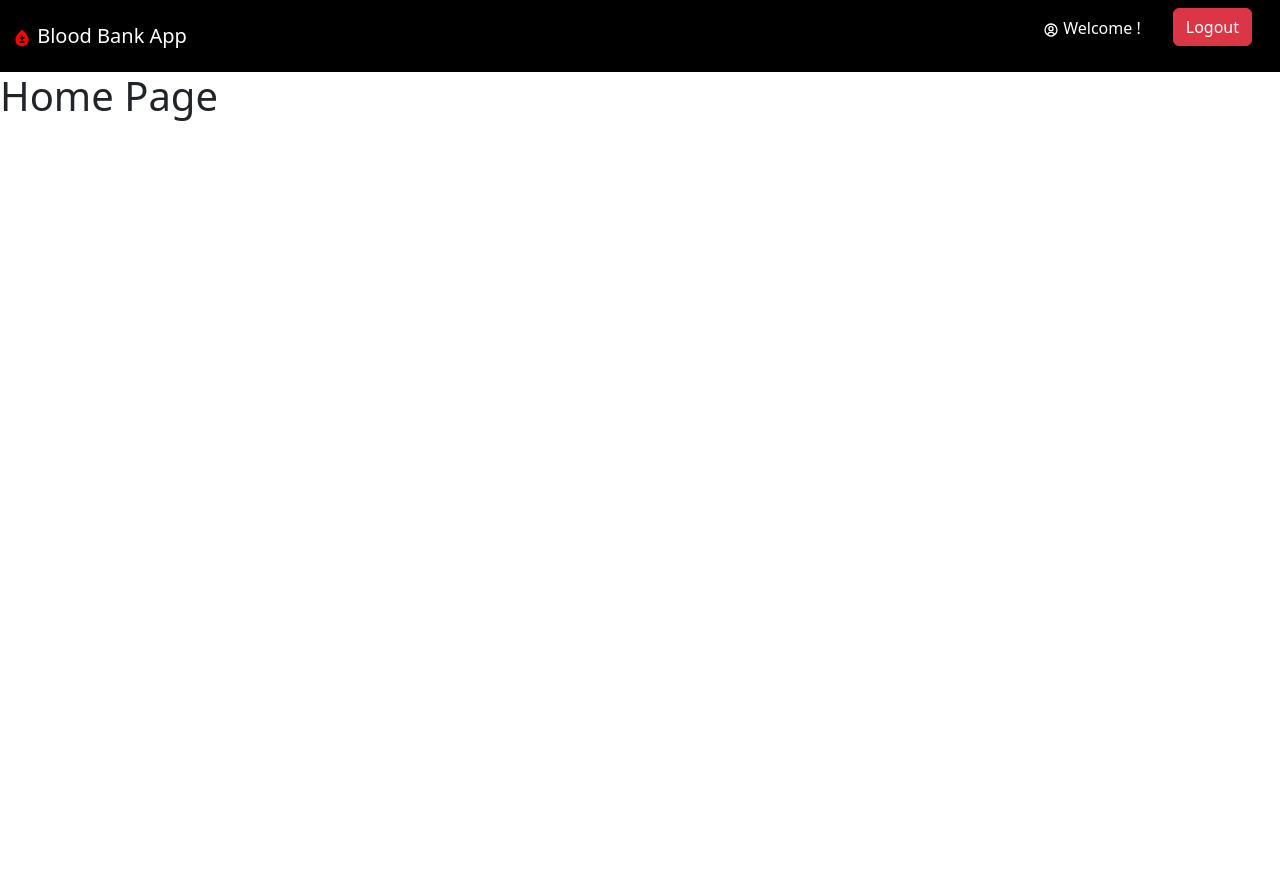
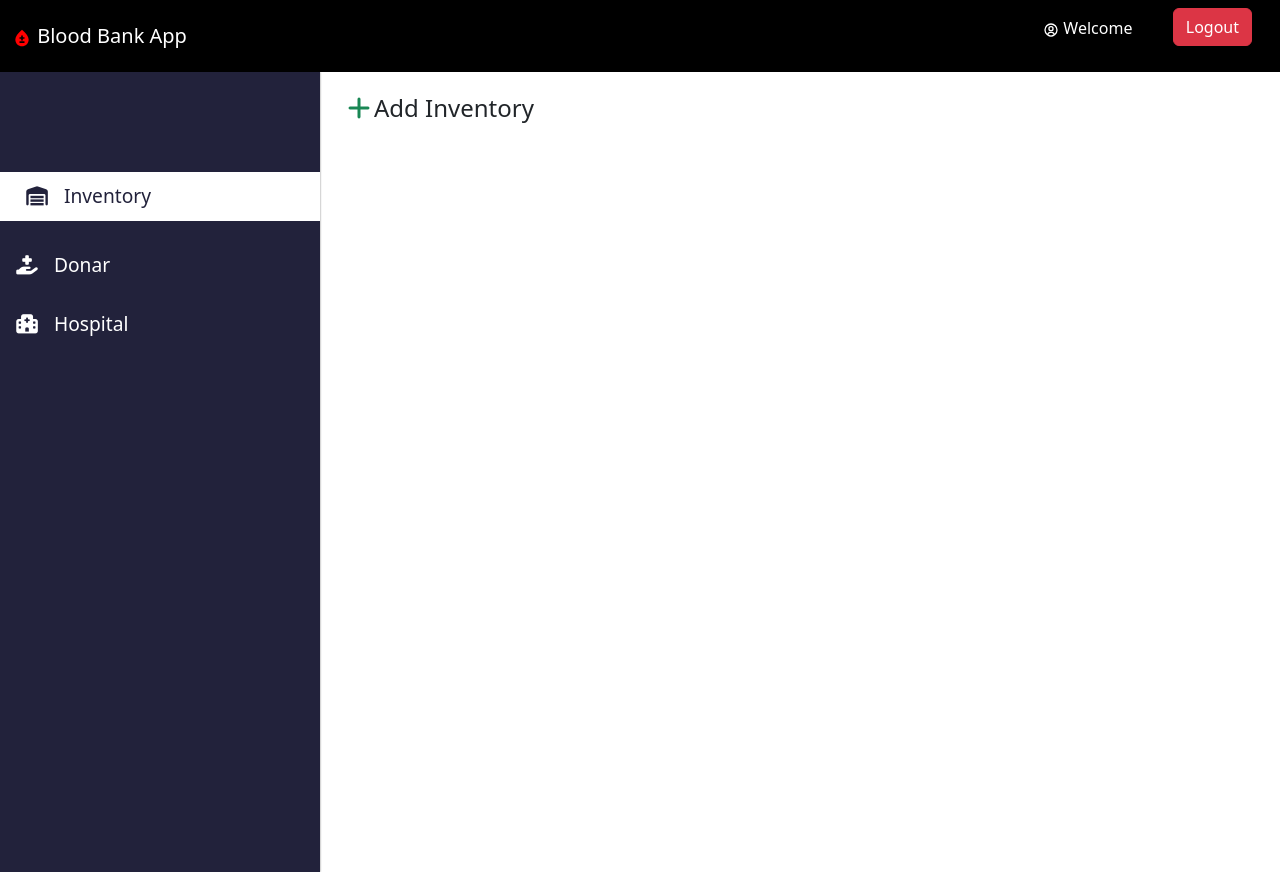
Before and after one commit to AkshatKumar1609/BD, a React (Create React App) app in the folder client/: page / in a window 1280 px wide. Before the commit the page ends 800 px from the top, so only its background shows below. Built offline with nearby package versions, Linux system fonts and the light colour scheme; sample sign-in values are in the browser's storage.

Commit message:
sidebar and modal popUp

```diff
--- a/client/public/index.html
+++ b/client/public/index.html
@@ -25,6 +25,7 @@
       work correctly both with client-side routing and a non-root public URL.
       Learn how to configure a non-root public URL by running `npm run build`.
     -->
+    <link rel="stylesheet" href="https://cdnjs.cloudflare.com/ajax/libs/font-awesome/7.0.0/css/all.min.css" integrity="sha512-DxV+EoADOkOygM4IR9yXP8Sb2qwgidEmeqAEmDKIOfPRQZOWbXCzLC6vjbZyy0vPisbH2SyW27+ddLVCN+OMzQ==" crossorigin="anonymous" referrerpolicy="no-referrer" />
     <title>Blood Bank</title>
   </head>
   <body>
--- a/client/src/components/shared/Layout/Header.js
+++ b/client/src/components/shared/Layout/Header.js
@@ -21,7 +21,10 @@
                 <div className='navbar-brand'><MdBloodtype  color='red'/> Blood Bank App</div>
                 <ul className='navbar-nav flex-row'>
                     <li className='nav-item mx-3'>
-                        <p className='nav-link'><BiUserCircle /> Welcome {user?.name} !</p>
+                        <p className='nav-link'>
+                            <BiUserCircle /> Welcome {user?.name || user?.hospitalName || user?.organizationName} &nbsp;
+                            <span class="badge text-bg-secondary">{user?.role}</span>
+                        </p>
                     </li>
                     <li className='nav-item mx-3'>
                         <button className='btn btn-danger' onClick={handleLogout}>Logout</button>
--- a/client/src/components/shared/Layout/Layout.js
+++ b/client/src/components/shared/Layout/Layout.js
@@ -1,5 +1,6 @@
 import React, { Children } from 'react'
 import Header from './Header';
+import Sidebar from './Sidebar';
 
 const Layout = ({children}) => {
   return (
@@ -7,7 +8,12 @@
         <div className='header'>
             <Header />
         </div>
-        <div className='content'>{children}</div>
+        <div className='row g-0'>
+          <div className='col-md-3'>
+            <Sidebar/>
+          </div>
+          <div className='col-md-9'>{children}</div>
+        </div>
     </>
   )
 }
--- /dev/null
+++ b/client/src/components/shared/Layout/Menus/userMenu.js
@@ -0,0 +1,17 @@
+export const userMenu = [
+    {
+        name:'Inventory',
+        path:'/',
+        icon:"fa-solid fa-warehouse"
+    },
+    {
+        name:'Donar',
+        path:'/donar',
+        icon:"fa-solid fa-hand-holding-medical"
+    },
+    {
+        name:'Hospital',
+        path:'/hospital',
+        icon:'fa-solid fa-hospital'
+    }
+]
--- /dev/null
+++ b/client/src/components/shared/Layout/Sidebar.js
@@ -0,0 +1,28 @@
+import React from 'react'
+import { userMenu } from './Menus/userMenu'
+import { Link, useLocation } from 'react-router-dom'
+import '../../../styles/Layout.css'
+
+const Sidebar = () => {
+    const location = useLocation();
+  return (
+    <div>
+      <div className="sidebar">
+        <div className="menu">
+            {userMenu.map(menu=>{
+                const isActive = location.pathname === menu.path;
+                return (
+                    <div className={`menu-item ${isActive && 'active'}`} >
+                        <i className={menu.icon}></i>
+                        <Link to={menu.path}>{menu.name}</Link>
+                    </div>
+                )
+            })}
+        </div>
+      </div>
+
+    </div>
+  )
+}
+
+export default Sidebar
--- /dev/null
+++ b/client/src/components/shared/modal/Modal.js
@@ -0,0 +1,27 @@
+import React from 'react'
+
+const Modal = () => {
+    return (
+        <>
+            <div className="modal fade" id="staticBackdrop" data-bs-backdrop="static" data-bs-keyboard="false" tabIndex="-1" aria-labelledby="staticBackdropLabel" aria-hidden="true">
+                <div className="modal-dialog">
+                    <div className="modal-content">
+                        <div className="modal-header">
+                            <h1 className="modal-title fs-5" id="staticBackdropLabel">Modal title</h1>
+                            <button type="button" className="btn-close" data-bs-dismiss="modal" aria-label="Close"></button>
+                        </div>
+                        <div className="modal-body">
+                            ...
+                        </div>
+                        <div className="modal-footer">
+                            <button type="button" className="btn btn-secondary" data-bs-dismiss="modal">Close</button>
+                            <button type="button" className="btn btn-primary">Understood</button>
+                        </div>
+                    </div>
+                </div>
+            </div>
+        </>
+    )
+}
+
+export default Modal
--- a/client/src/pages/HomePage.js
+++ b/client/src/pages/HomePage.js
@@ -2,6 +2,7 @@
 import { useSelector } from 'react-redux'
 import Spinner from '../components/shared/Spinner';
 import Layout from '../components/shared/Layout/Layout';
+import Modal from '../components/shared/modal/Modal';
 
 const HomePage = () => {
   const {loading,error} = useSelector(state => state.auth);
@@ -10,7 +11,11 @@
       {error && <span>{alert(error)}</span>}
       {loading ? <Spinner/> :(
         <>
-          <h1>Home Page</h1>
+          <h4 className='ms-4' data-bs-toggle="modal" data-bs-target="#staticBackdrop" style={{cursor: 'pointer'}}>
+            <i className='fa-solid fa-plus text-success py-4'></i>
+            Add Inventory
+          </h4>
+          <Modal/>
         </>
       )}
     </Layout>
--- /dev/null
+++ b/client/src/styles/Layout.css
@@ -0,0 +1,32 @@
+.sidebar{
+    height: 100vh !important;
+    /*border-radius: 5px;*/
+    background-color: #22223b;
+    box-shadow: 0 0 2px gray;
+    color: white;
+}
+
+.menu{
+    padding-top: 100px;
+}
+
+.menu-item{
+    padding-top: 30px;
+}
+.menu-item a{
+    color:white;
+    text-decoration: none;
+    font-size: 1.2rem;
+}
+.menu-item i{
+    font-size: 1.2rem;
+    margin: 0 15px;
+    color: white;
+}
+.active{
+    background-color: white;
+    padding: 10px;
+}
+.active a,.active i{
+    color:#22223b;
+}
```
